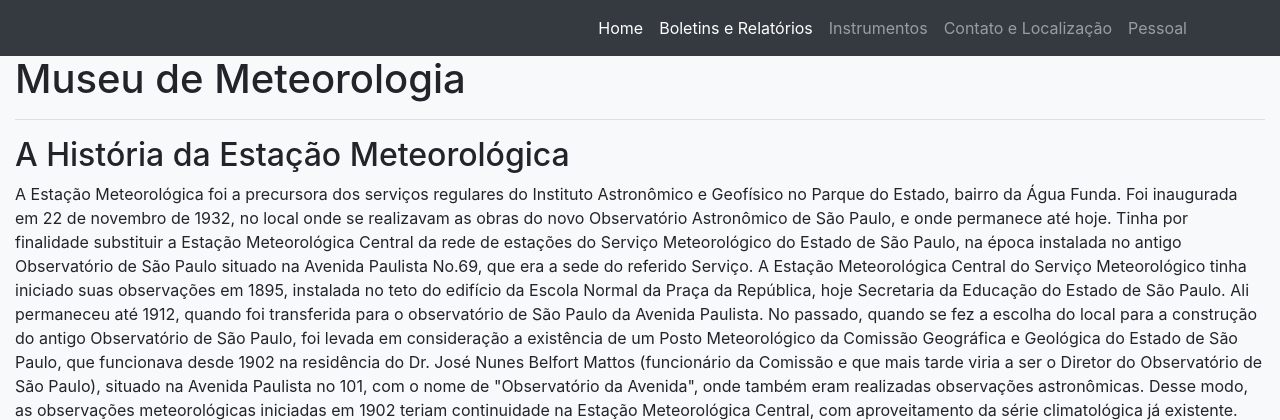
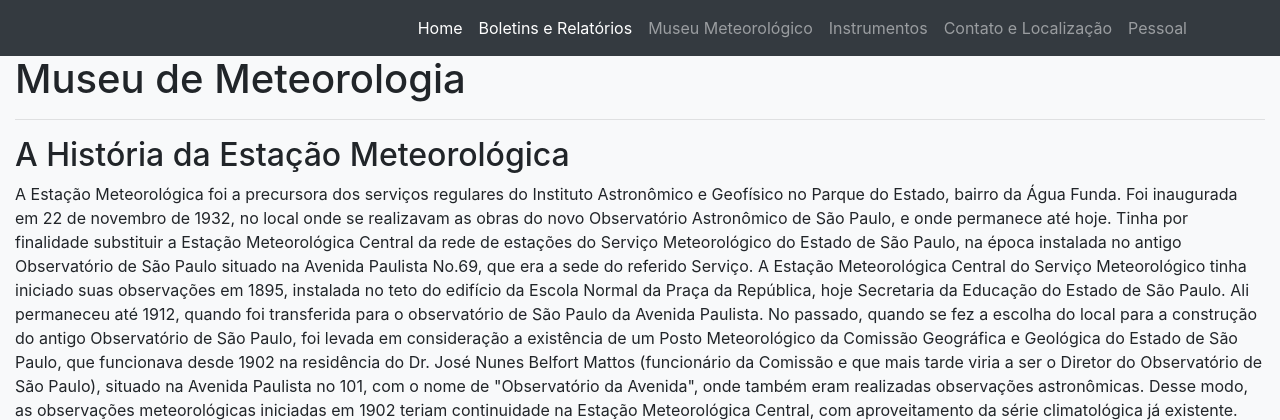
Before and after one commit to iagsti/site-estacao, a Django app: page /museu/ in a window 1280 px wide. Shown: the top 420 px of the page. Run offline with Django 3.2, Linux system fonts and the light colour scheme; parts of the project's set-up code (start-up, migrations or seed data) failed here and were passed over; some libraries are stand-ins or nearby versions.

Commit message:
Adiciona Museu no menu - issue #36
Adiciona link para a página Museu Meteorológico no menu

```diff
--- a/estacao/core/templates/main.html
+++ b/estacao/core/templates/main.html
@@ -28,6 +28,9 @@
                         <a class="nav-link" href="{% url 'boletins:index' %}">Boletins e Relatórios</a>
                     </li>
                     <li class="nav-item">
+                        <a class="nav-link" href="{% url 'museu:index' %}">Museu Meteorológico</a>
+                    </li>
+                    <li class="nav-item">
                         <a href="{% url 'instruments:instruments_index' %}" class="nav-link">{% trans 'Instrumentos' %}</a>
                     </li>
                     <li class="nav-item">
```
